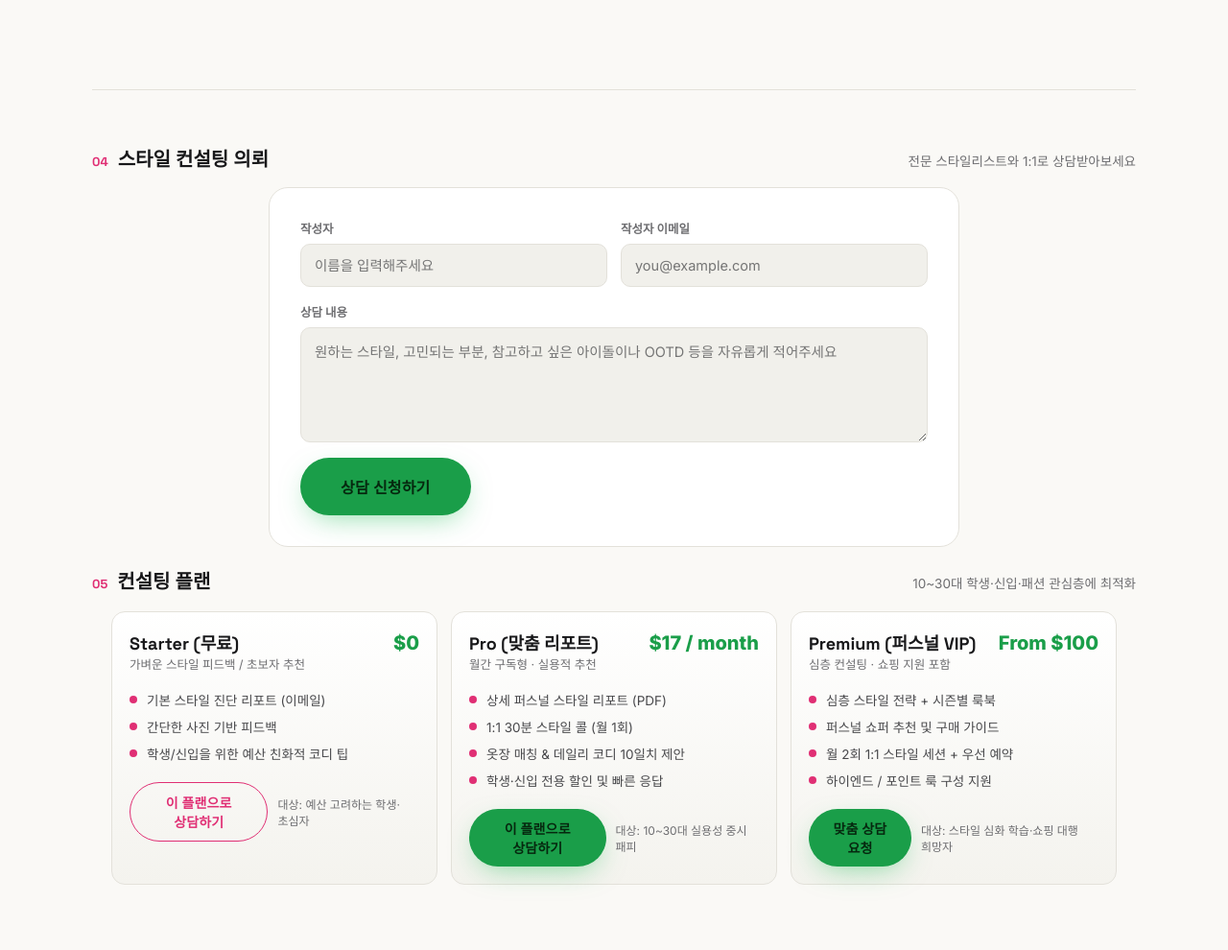
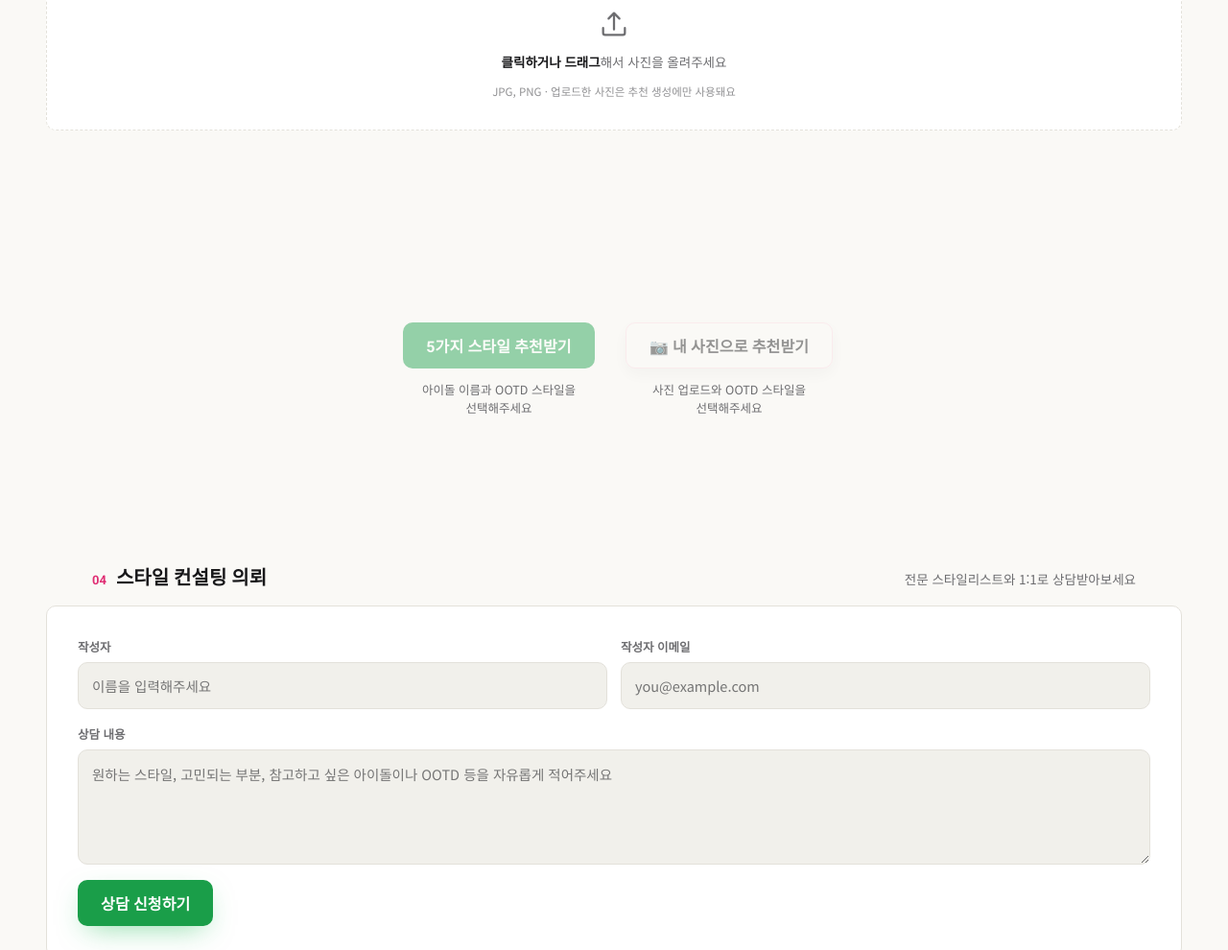
Before and after one commit to ghkswoddl/product-builder-test, a website: page index.html in a window 1280 px wide. Shown: the part 1409-2399 px from the top of the page at 96% size. Drawn offline with Linux system fonts and the light colour scheme.

Commit message:
UI: fonts(Noto Sans KR, Roboto), 섹션 간격 200px, 03/04 라인 제거, 풀블리드 여백 조정, 버튼 스타일 및 애니메이션, 가격 KRW 표기

```diff
--- a/index.html
+++ b/index.html
@@ -5,7 +5,8 @@
 <meta name="viewport" content="width=device-width, initial-scale=1.0">
 <title>STYLE MATCH — 아이돌 × OOTD 패션 추천</title>
 <link rel="preconnect" href="https://fonts.googleapis.com">
-<link href="https://fonts.googleapis.com/css2?family=Space+Grotesk:wght@400;500;600;700&family=Inter:wght@400;500;600;700;800&display=swap" rel="stylesheet">
+<link rel="preconnect" href="https://fonts.gstatic.com" crossorigin>
+<link href="https://fonts.googleapis.com/css2?family=Roboto:wght@400;500;700&family=Noto+Sans+KR:wght@400;500;700&display=swap" rel="stylesheet">
 <style>
   :root{
     --void:#0d0d0e;
@@ -26,8 +27,9 @@
     --error-border:rgba(255,61,129,0.3);
     --error-fg:#ff9dbc;
     --desc-fg:#c7c7ca;
-    --font-display:'Space Grotesk', sans-serif;
-    --font-body:'Inter', sans-serif;
+    --font-display:'Roboto', sans-serif;
+    --font-body:'Noto Sans KR', sans-serif;
+    --bleed-pad:48px; /* 풀-블리드 좌우 여백(안전영역) 기본값 */
 
     /* 1920x1080 기준 그래픽 안전영역 (title-safe ≈ 90%) */
     --safe-width:1728px;
@@ -126,7 +128,7 @@
   }
 
   /* SECTION LABEL */
-  .section{ margin-bottom:48px; }
+  .section{ margin-bottom:200px; }
   .section-head{ display:flex; align-items:baseline; gap:10px; margin-bottom:16px; flex-wrap:wrap; }
   .section-num{
     font-family:var(--font-display); font-size:13px; font-weight:700; color:var(--pink);
@@ -188,6 +190,17 @@
   }
   /* 고정된 패널 너비 (업로드 박스와 상담 폼을 동일하게 맞추기 위함) */
   .fixed-panel{ max-width:720px; margin:0 auto; }
+  /* 풀 블리드: 좌우 확장 (upload zone 및 consult form에 적용) - 기준 여백은 --bleed-pad */
+  .upload-zone.full-bleed, .consult-form.full-bleed{
+    max-width:none;
+    width:calc(100% + (var(--bleed-pad) * 2));
+    margin-left:calc(-1 * var(--bleed-pad));
+    margin-right:calc(-1 * var(--bleed-pad));
+    border-radius:10px;
+  }
+  @media (max-width:900px){
+    .upload-zone.full-bleed, .consult-form.full-bleed{ width:100%; margin-left:0; margin-right:0; border-radius:8px; padding-left:18px; padding-right:18px; }
+  }
   .upload-zone.dragover, .upload-zone:hover{ border-color:var(--green); background:var(--card-hover); }
   .upload-zone input[type=file]{ display:none; }
   .upload-zone .upload-icon{ width:34px; height:34px; color:var(--muted); }
@@ -209,15 +222,19 @@
   .cta-group{ display:flex; flex-direction:column; align-items:center; gap:12px; }
   .cta-btn{
     font-family:var(--font-display); font-weight:700; font-size:16px; letter-spacing:0.01em;
-    background:var(--green); color:#06280f; border:none; border-radius:999px;
-    padding:18px 42px; cursor:pointer;
+    background:var(--green); color:#ffffff; border:none; border-radius:10px;
+    height:48px; padding:0 24px; display:inline-flex; align-items:center; justify-content:center; cursor:pointer;
     box-shadow:0 10px 30px -10px rgba(29,185,84,0.55);
+    transition:transform .18s ease, box-shadow .18s ease, background .18s ease, color .12s ease;
   }
   .cta-btn:hover:not(:disabled){ transform:translateY(-2px) scale(1.02); background:#22e065; }
   .cta-btn:active:not(:disabled){ transform:translateY(0) scale(0.99); }
   .cta-btn:disabled{ opacity:0.45; cursor:not-allowed; box-shadow:none; }
-  .cta-btn.secondary{ background:transparent; color:var(--pink); border:1.5px solid var(--pink); box-shadow:none; }
-  .cta-btn.secondary:hover:not(:disabled){ background:rgba(255,61,129,0.08); transform:translateY(-2px) scale(1.02); }
+  .cta-btn.secondary{
+    background:transparent; color:var(--off-white); border:1.5px solid rgba(255,61,129,0.16); box-shadow:0 6px 18px rgba(0,0,0,0.08);
+    transition:transform .18s ease, box-shadow .18s ease, background .18s ease, color .12s ease;
+  }
+  .cta-btn.secondary:hover:not(:disabled){ background:rgba(255,61,129,0.06); transform:translateY(-3px); box-shadow:0 12px 30px rgba(0,0,0,0.14); color:var(--pink); border-color:var(--pink); }
   .cta-note{ font-size:12.5px; color:var(--muted); text-align:center; max-width:220px; }
 
   /* RESULTS */
@@ -249,7 +266,7 @@
   .error-box{ background:var(--error-bg); border:1px solid var(--error-border); border-radius:14px; padding:18px 20px; color:var(--error-fg); font-size:13.5px; line-height:1.7; }
 
   /* CONSULTING SECTION */
-  .consult-section{ margin-top:96px; padding-top:56px; border-top:1px solid var(--line); }
+  .consult-section{ margin-top:96px; padding-top:56px; border-top:none; }
   .consult-form{
     display:flex; flex-direction:column; gap:16px; background:var(--card); border:1px solid var(--line);
     border-radius:20px; padding:32px; max-width:720px;
@@ -414,7 +431,7 @@
       <span class="section-optional-tag">선택</span>
       <span class="section-hint">사진을 올리면 사진에 맞춘 추천을 받을 수 있어요</span>
     </div>
-    <label class="upload-zone fixed-panel" id="uploadZone">
+    <label class="upload-zone fixed-panel full-bleed" id="uploadZone">
       <input type="file" id="photoInput" accept="image/*">
       <svg class="upload-icon" viewBox="0 0 24 24" fill="none" stroke="currentColor" stroke-width="1.6" stroke-linecap="round" stroke-linejoin="round">
         <path d="M12 16V4M12 4 8 8M12 4l4 4"/>
@@ -454,7 +471,7 @@
       <span class="section-title">스타일 컨설팅 의뢰</span>
       <span class="section-hint">전문 스타일리스트와 1:1로 상담받아보세요</span>
     </div>
-    <form class="consult-form" id="consultForm">
+    <form class="consult-form full-bleed" id="consultForm">
       <div class="form-row">
         <div class="form-field">
           <label for="consultName">작성자</label>
@@ -489,7 +506,7 @@
               <div class="plan-title">Starter (무료)</div>
               <div class="plan-sub">가벼운 스타일 피드백 / 초보자 추천</div>
             </div>
-            <div class="plan-price">$0</div>
+            <div class="plan-price">무료</div>
           </div>
           <div class="plan-features">
             <div class="plan-feature"><span class="dot"></span><div>기본 스타일 진단 리포트 (이메일)</div></div>
@@ -508,7 +525,7 @@
               <div class="plan-title">Pro (맞춤 리포트)</div>
               <div class="plan-sub">월간 구독형 · 실용적 추천</div>
             </div>
-            <div class="plan-price">$17 / month</div>
+            <div class="plan-price">월 17,000원</div>
           </div>
           <div class="plan-features">
             <div class="plan-feature"><span class="dot"></span><div>상세 퍼스널 스타일 리포트 (PDF)</div></div>
@@ -528,7 +545,7 @@
               <div class="plan-title">Premium (퍼스널 VIP)</div>
               <div class="plan-sub">심층 컨설팅 · 쇼핑 지원 포함</div>
             </div>
-            <div class="plan-price">From $100</div>
+            <div class="plan-price">월 100,000원부터</div>
           </div>
           <div class="plan-features">
             <div class="plan-feature"><span class="dot"></span><div>심층 스타일 전략 + 시즌별 룩북</div></div>
```
